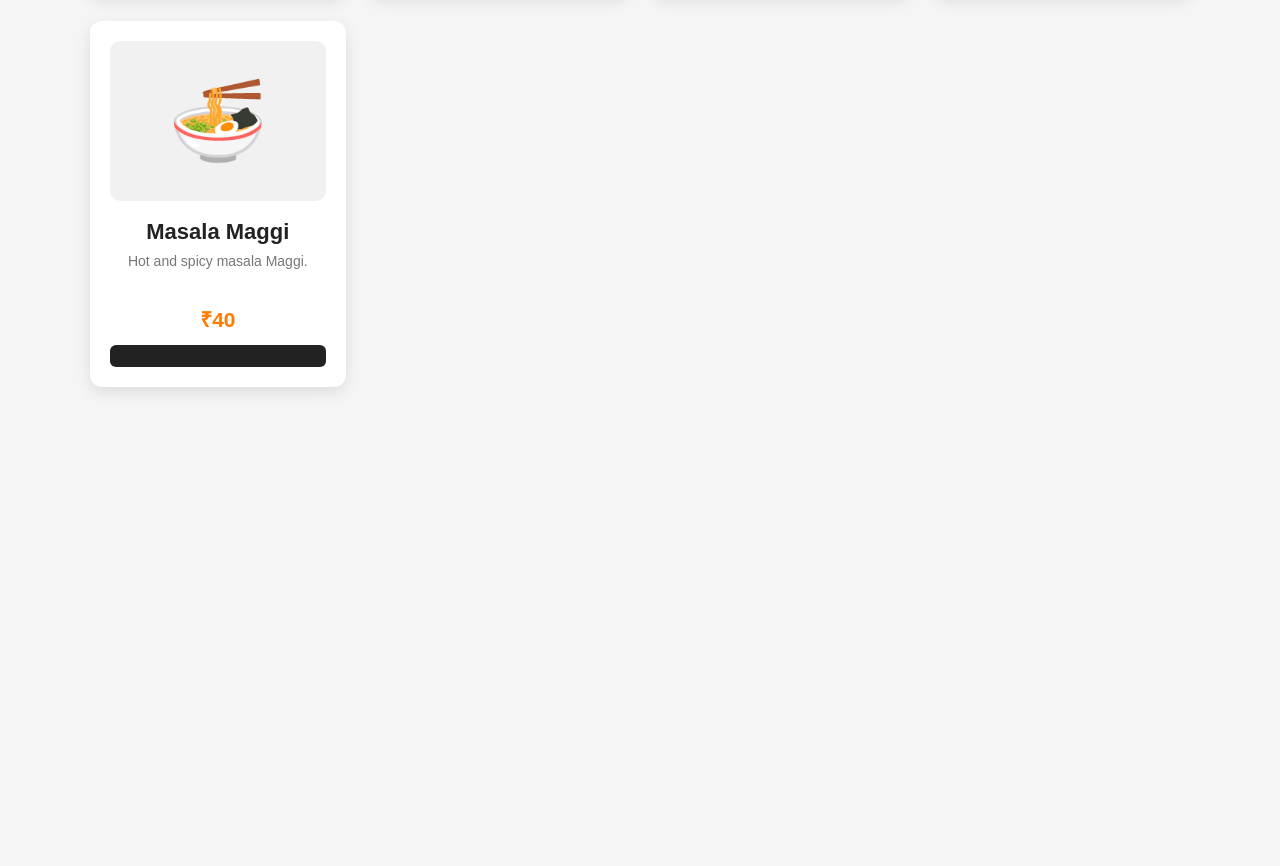
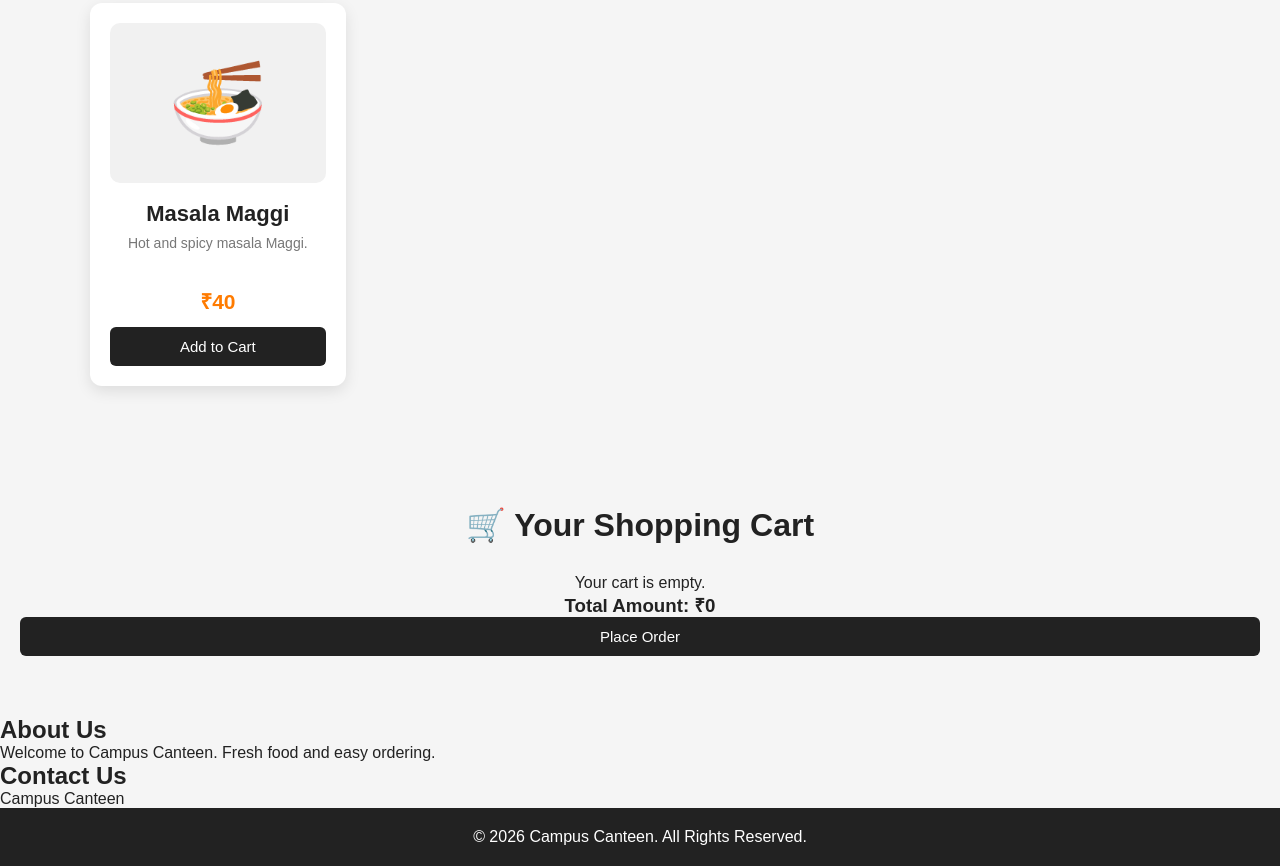
Before and after one commit to mori6feb-web/Campus-Canteen-ordering-System-, a website: page index.html in a window 1280 px wide. Shown: the part 1670-2536 px from the top of the page. Before the commit the page ends 2117 px from the top, so only its background shows below. Drawn offline with Linux system fonts and the light colour scheme.

Commit message:
Update index.html

````diff
--- a/index.html
+++ b/index.html
@@ -1,4 +1,4 @@
-```html
+
 <!DOCTYPE html>
 <html lang="en">
 <head>
@@ -40,11 +40,11 @@
     <section class="categories">
         <h2>Food Categories</h2>
         <div class="category-buttons">
-            <button>All</button>
-            <button>Breakfast</button>
-            <button>Snacks</button>
-            <button>Meals</button>
-            <button>Drinks</button>
+            <button onclick="location.href='#menu'">All</button>
+            <button onclick="location.href='#menu'">Breakfast</button>
+            <button onclick="location.href='#menu'">Snacks</button>
+            <button onclick="location.href='#menu'">Meals</button>
+            <button onclick="location.href='#menu'">Drinks</button>
         </div>
     </section>
 
@@ -123,4 +123,46 @@
                 <h3>Masala Maggi</h3>
                 <p class="description">Hot and spicy masala Maggi.</p>
                 <p class="price">₹40</p>
-                <button class="cart-btn" onclick="addToCart('Maggi', 40)">
+                <button class="cart-btn" onclick="addToCart('Maggi', 40)">Add to Cart</button>
+            </div>
+
+        </div>
+    </section>
+
+    <!-- CART SECTION -->
+    <section class="cart-section" id="cart">
+        <h2>🛒 Your Shopping Cart</h2>
+
+        <div id="cartItems">
+            <p>Your cart is empty.</p>
+        </div>
+
+        <h3>Total Amount: ₹<span id="cartTotal">0</span></h3>
+
+        <button class="cart-btn" onclick="checkout()">
+            Place Order
+        </button>
+    </section>
+
+    <!-- ABOUT -->
+    <section id="about">
+        <h2>About Us</h2>
+        <p>Welcome to Campus Canteen. Fresh food and easy ordering.</p>
+    </section>
+
+    <!-- CONTACT -->
+    <section id="contact">
+        <h2>Contact Us</h2>
+        <p>Campus Canteen</p>
+    </section>
+
+    <!-- FOOTER -->
+    <footer>
+        <p>© 2026 Campus Canteen. All Rights Reserved.</p>
+    </footer>
+
+    <!-- JAVASCRIPT -->
+    <script src="script.js"></script>
+
+</body>
+</html>
````
